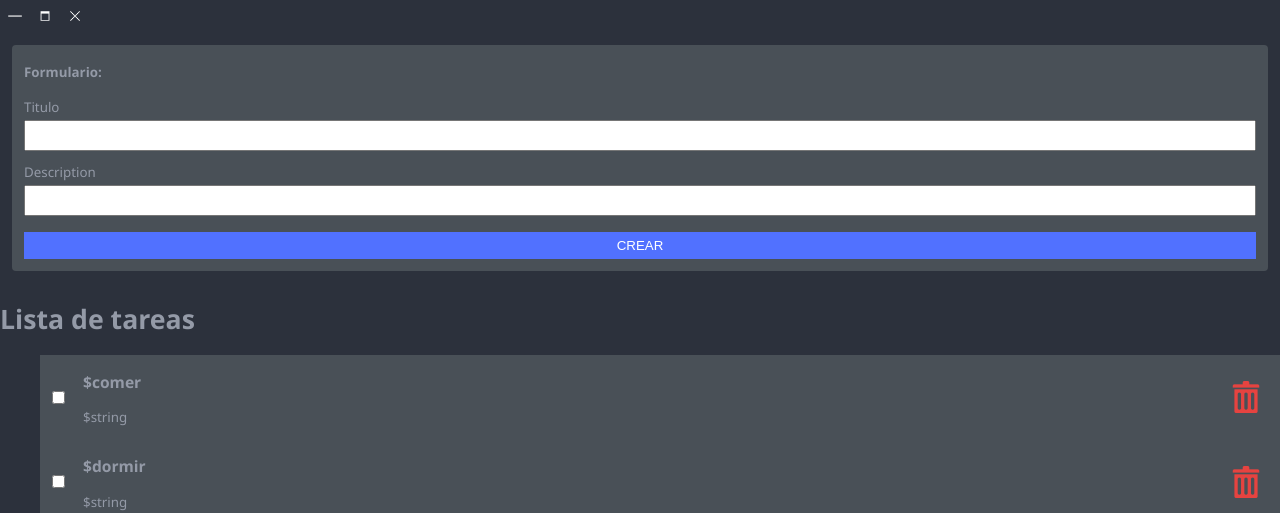
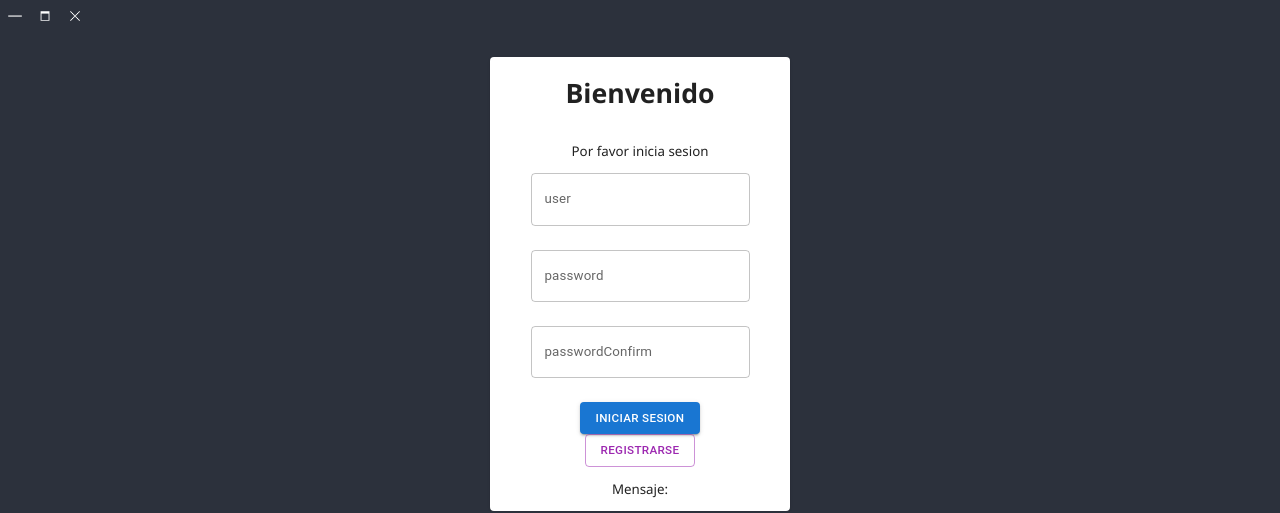
Before and after one commit to profeEsteban/electron-tasks-app, a React (Create React App) app in the folder listado/: page / in a window 1280 px wide. Shown: the part 302-815 px from the top of the page. Built offline with nearby package versions, Linux system fonts and the light colour scheme.

Commit message:
Añadimos material y router

```diff
--- a/listado/package.json
+++ b/listado/package.json
@@ -3,6 +3,9 @@
   "version": "0.1.0",
   "private": true,
   "dependencies": {
+    "@emotion/react": "^11.10.4",
+    "@emotion/styled": "^11.10.4",
+    "@mui/material": "^5.10.3",
     "@testing-library/jest-dom": "^5.16.5",
     "@testing-library/react": "^13.3.0",
     "@testing-library/user-event": "^13.5.0",
@@ -12,6 +15,7 @@
     "@types/react-dom": "^18.0.6",
     "react": "^18.2.0",
     "react-dom": "^18.2.0",
+    "react-router-dom": "^6.3.0",
     "react-scripts": "5.0.1",
     "typescript": "^4.7.4",
     "web-vitals": "^2.1.4"
--- a/listado/src/App.tsx
+++ b/listado/src/App.tsx
@@ -1,24 +1,20 @@
-import React from 'react';
+import React, { useState } from 'react';
 import logo from './logo.svg';
 import './App.css';
 import TitleBar from './components/TitleBar';
 import FormTask from './components/FormTask';
 import Task from './components/Task/Task';
 import TaskModel from './models/TaskModel';
+import Login from './pages/Login';
+import {
+  BrowserRouter,
+  Routes,
+  Route,
+} from "react-router-dom";
+import TasksList from './pages/TasksList';
+
 
 function App() {
-  function create(title: string) {
-
-    return {
-      _id: "saasdasd",
-      title,
-      description: "string",
-      date: new Date(),
-      isFinished: false,
-    }
-  }
-  let tasksList: TaskModel[] = ["comer", "dormir", "correr", "volar"].map(e => create(e));
-
 
   return (
     <div className="mainApp">
@@ -29,15 +25,12 @@ function App() {
 
         </div>
         <div className="contentPage">
-
-          <FormTask />
-
-          <div>
-            <h1>Lista de tareas</h1>
-            <ul>
-              {tasksList.map((item, index) => <Task task={item} index={index} />)}
-            </ul>
-          </div>
+          <BrowserRouter>
+            <Routes>
+              <Route path="/" element={<Login />} />
+              <Route path="/lista" element={<TasksList />} />
+            </Routes>
+          </BrowserRouter >
         </div>
       </div>
     </div>
--- a/listado/src/components/Task/Task.tsx
+++ b/listado/src/components/Task/Task.tsx
@@ -25,13 +25,26 @@ function Task({ task, index }: TaskParams) {
   }
 
   return (
-    <li id="task${index}" className="task">
-      <input className="checkbox" onClick={e => checkTask(index)} type="checkbox" name="" id="" checked={task.isFinished} />
+    <li id={"task" + index} className="task">
+      <input
+        className="checkbox"
+        onClick={e => checkTask(index)}
+        type="checkbox"
+        name=""
+        id=""
+        checked={task.isFinished}
+      />
       <div className="text">
-        <h3>${task.title}</h3>
-        <p>${task.description}</p>
+        <h3>{task.title}</h3>
+        <p>{task.description}</p>
       </div>
-      <img src="icons/delete.png" width="32px" height="32px" onClick={e => deleteTask(index)} />
+      <img
+        alt="delete"
+        src="/icons/delete.png"
+        width="32px"
+        height="32px"
+        onClick={e => deleteTask(index)}
+      />
     </li>
   )
 }
--- /dev/null
+++ b/listado/src/pages/Login.html
@@ -0,0 +1,50 @@
+<!DOCTYPE html>
+<html>
+
+<head>
+  <meta charset='utf-8'>
+  <meta http-equiv='X-UA-Compatible' content='IE=edge'>
+  <title>Page Title</title>
+  <meta name='viewport' content='width=device-width, initial-scale=1'>
+  <link rel='stylesheet' type='text/css' media='screen' href='main.css'>
+  <script src='main.js'></script>
+</head>
+
+<body>
+  <h1>Bienvenido</h1>
+
+  <p>Por favor inicia sesion</p>
+
+  <input type="email" name="email" id="email">
+  <input type="password" name="password" id="password">
+
+  <button onclick="login()">Iniciar sesion</button>
+  <button onclick="signup()">Registrarse</button>
+
+  <p id="mensaje">Mensaje: </p>
+
+  <script>
+    function login() {
+      let emailH = "prueba@com"
+      let passwordH = "1234"
+
+      let email = document.getElementById("email")
+      let password = document.getElementById("password")
+      let mensaje = document.getElementById("mensaje")
+
+      if (emailH == email.value &&
+        passwordH == password.value
+      ) {
+        mensaje.innerHTML = "Mensaje: login"
+      } else
+        mensaje.innerHTML = "Mensaje: error login"
+    }
+    function signup() {
+      let mensaje = document.getElementById("mensaje")
+      mensaje.innerHTML = "Mensaje: signup"
+    }
+
+  </script>
+</body>
+
+</html>
--- /dev/null
+++ b/listado/src/pages/Login.tsx
@@ -0,0 +1,71 @@
+import { useState } from "react"
+import { Button, Paper, TextField } from "@mui/material"
+import { useNavigate } from "react-router-dom";
+
+const userH = "prueba"
+const passwordH = "1234"
+
+function Login() {
+  const [user, setEmail] = useState("")
+  const [password, setPassword] = useState("")
+  const [passwordConfirm, setPasswordConfirm] = useState("")
+  const [message, setMessage] = useState("")
+
+  const navigate = useNavigate()
+
+  function login() {
+
+    if (userH === user &&
+      passwordH === password
+    ) {
+      setMessage("login")
+      navigate("/lista")
+    } else
+      setMessage("error login")
+  }
+
+
+  function signup() {
+
+
+    if (password === passwordConfirm) {
+      setMessage("signup")
+    } else
+      setMessage("error password")
+  }
+
+  return (
+    <Paper style={{
+      display: "flex",
+      flexDirection: "column",
+      alignItems: "center",
+      margin: "auto",
+      marginTop: 24,
+      width: 300,
+    }}>
+      <h1>Bienvenido</h1>
+
+      <p>Por favor inicia sesion</p>
+
+      <TextField style={{
+        marginBottom: 24
+      }} onChange={e => setEmail(e.target.value)} type="user" label="user" placeholder="ingrese user" name="user" id="user" />
+      <TextField style={{
+        marginBottom: 24
+      }} onChange={e => setPassword(e.target.value)} type="password" label="password" placeholder="ingrese password" name="password" id="password"/>
+      <TextField style={{
+        marginBottom: 24
+      }} onChange={e => setPasswordConfirm(e.target.value)} type="password" label="passwordConfirm" placeholder="ingrese passwordConfirm" name="passwordConfirm" id="passwordConfirm"
+        error={password != passwordConfirm}
+        helperText={password != passwordConfirm ? "Las contraseñas no coinciden" : ""}
+      />
+
+      <Button variant="contained" color="primary" onClick={e => login()}>Iniciar sesion</Button>
+      <Button variant="outlined" color="secondary" onClick={e => signup()}>Registrarse</Button>
+
+      <p id="mensaje">Mensaje: {message}</p>
+    </Paper>
+  )
+}
+
+export default Login;
--- /dev/null
+++ b/listado/src/pages/TasksList.tsx
@@ -0,0 +1,46 @@
+import React, { useState } from 'react';
+import logo from './logo.svg';
+import { Button, Paper, TextField } from "@mui/material"
+import FormTask from '../components/FormTask';
+import Task from '../components/Task/Task';
+import TitleBar from '../components/TitleBar';
+import TaskModel from '../models/TaskModel';
+import { Link } from "react-router-dom";
+import { useNavigate } from "react-router-dom";
+
+
+function TasksList() {
+  const navigate = useNavigate()
+
+  function create(title: string) {
+
+    return {
+      _id: "saasdasd",
+      title,
+      description: "string",
+      date: new Date(),
+      isFinished: false,
+    }
+  }
+  let tasksList: TaskModel[] = ["comer", "dormir", "correr", "volar"].map(e => create(e));
+
+  return (
+    <div>
+      {/* //prolijito */}
+      <h3 onClick={e => navigate("/")}>Cerrar Sesion</h3>
+      <Link to="/"><Button variant="contained" color="error">Cerrar Sesion</Button></Link>
+
+      <FormTask />
+
+      <div>
+        <h1>Lista de tareas</h1>
+        <ul>
+          {tasksList.map((item, index) => <Task task={item} index={index} />)}
+        </ul>
+      </div>
+    </div>
+  );
+
+}
+
+export default TasksList;
```
Also changed, not shown: 1 other file (tests, documents, lock files or other folders).
